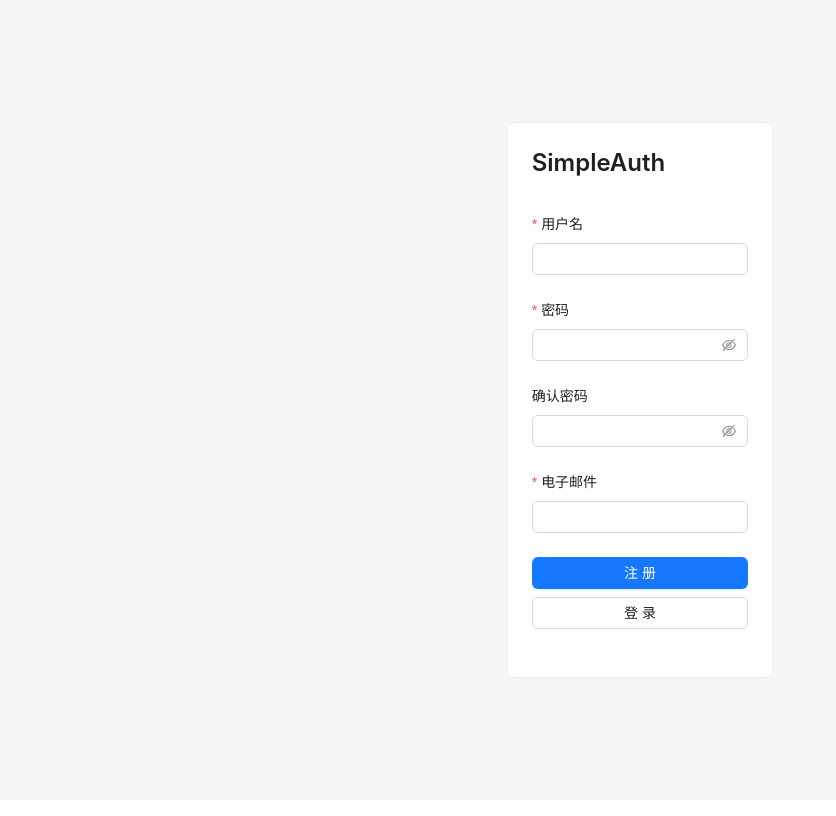
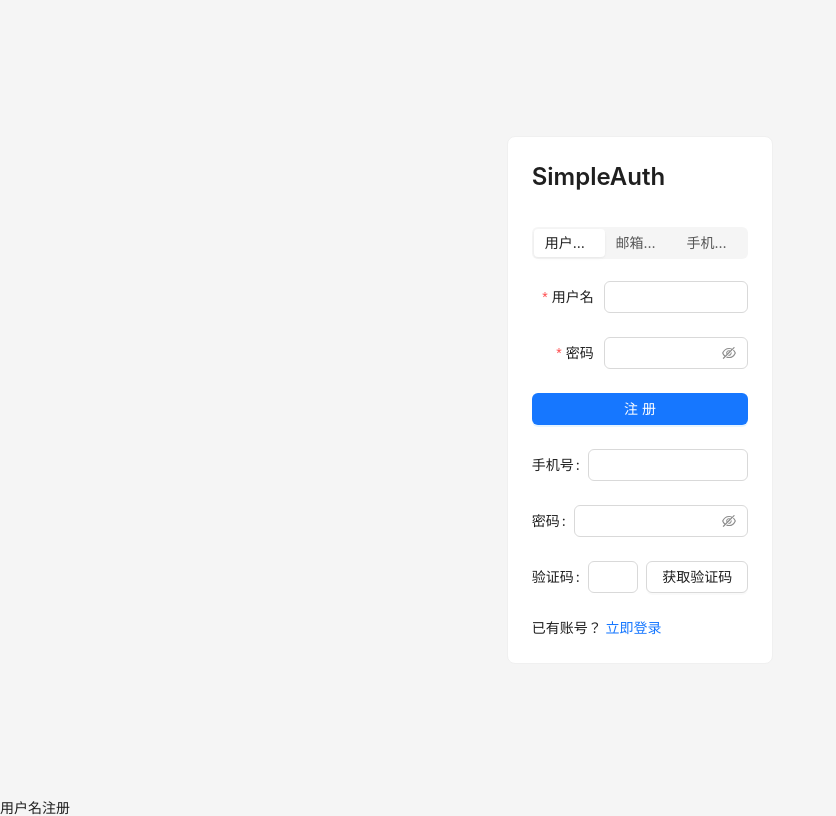
Before and after one commit to YaeSakura0911/SimpleAuth, a Vue app in the folder SimpleAuth-Ui/: page /register in a window 1280 px wide. Shown: the whole page, without its empty margins (0-836 px from the left). Built offline with nearby package versions, Linux system fonts and the light colour scheme.

Commit message:
新增邮箱登录界面和手机号登录界面

```diff
--- a/SimpleAuth-Ui/src/views/RegisterView.vue
+++ b/SimpleAuth-Ui/src/views/RegisterView.vue
@@ -1,29 +1,38 @@
 <script setup>
-import {onBeforeMount, reactive, ref} from "vue";
+import {computed, onBeforeMount, reactive, ref} from "vue";
 import {onBeforeRouteUpdate, useRoute, useRouter} from "vue-router";
 import {githubOAuth} from "@/apis/basic";
+import {message} from "ant-design-vue";
 
 const route = useRoute()
 const router = useRouter()
 const buttonLoading = ref(false)
+const getCaptchaCountdown = ref(60)
+const getCaptchaDisabled = ref(false)
+const captchaButtonText = ref('获取验证码')
+const currentRegisterMethod = ref('用户名注册')
+const showUsernameRegister = ref(true)
 const registerFormRef = ref()
 const registerForm = reactive({
     username: '',
     password: '',
-    confirmPassword: '',
-    email: ''
+    email: '',
+    captcha: ''
+})
+const showEmailRegister = ref(false)
+const emailRegisterFormRef = ref()
+const emailRegisterForm = reactive({
+    email: '',
+    password: ''
 })
 const validateRules = {
     username: [
-        {required: true, message: '请输入用户名！', trigger: 'blur'},
+        {required: true, message: '请输入账号！', trigger: 'blur'},
         {validator: checkUsernameExist, trigger: 'blur'}
     ],
     password: [
         {required: true, message: '请输入密码！', trigger: 'blur'},
         {min: 8, message: '最少8位字符！', trigger: 'blur'}
-    ],
-    confirmPassword: [
-        {validator: checkConfirmPassword, trigger: 'blur'}
     ],
     email: [
         {required: true, message: '请输入电子邮件！', trigger: 'blur'},
@@ -31,6 +40,9 @@ const validateRules = {
     ]
 }
 
+const computeCanSendVerifyCode = computed(() => {
+
+})
 
 function handleFinish() {
     buttonLoading.value = true
@@ -50,16 +62,42 @@ async function checkUsernameExist(_rule, value) {
     return Promise.resolve()
 }
 
-/**
- * 自定义校验规则
- * @param value
- */
-async function checkConfirmPassword(_rule, value) {
-    console.log(_rule, value)
-    if (value !== registerForm.password) {
-        return Promise.reject('两次密码不一致！')
+function handleSegmentedChange(title) {
+    console.log(title)
+
+    switch (title) {
+        case '用户名注册':
+            showUsernameRegister.value = true
+            showEmailRegister.value = false
+            break
+        case '邮箱注册':
+            showUsernameRegister.value = false
+            showEmailRegister.value = true
+            break
+        case '手机号注册':
+
+            break
     }
-    return Promise.resolve()
+}
+
+function handleCaptcha() {
+    getCaptchaDisabled.value = true
+    if (getCaptchaDisabled.value) {
+        // 验证
+
+        // TODO: 调用发送验证码API
+        message.success('验证码发送成功')
+    }
+    const lock = setInterval(() => {
+        getCaptchaCountdown.value = getCaptchaCountdown.value - 1
+        captchaButtonText.value = getCaptchaCountdown.value + '秒后重发'
+        if (getCaptchaCountdown.value === 0) {
+            getCaptchaCountdown.value = 60
+            captchaButtonText.value = '获取验证码'
+            getCaptchaDisabled.value = false
+            clearInterval(lock)
+        }
+    }, 1000)
 }
 </script>
 
@@ -73,11 +111,20 @@ async function checkConfirmPassword(_rule, value) {
 
                         <br/>
 
+                        <a-segmented v-model:value="currentRegisterMethod"
+                                     :options="['用户名注册', '邮箱注册', '手机号注册']" @change="handleSegmentedChange"
+                                     block/>
+
+                        <br/>
+
+                        <!-- 用户名注册 开始 -->
                         <a-form class="register-form"
-                                layout="vertical"
                                 ref="registerFormRef"
+                                v-if="showUsernameRegister"
                                 :model="registerForm"
                                 :rules="validateRules"
+                                :label-col="{ style: { width: '72px' } }"
+                                :colon="false"
                                 @finish="handleFinish">
                             <a-form-item name="username" label="用户名">
                                 <a-input v-model:value="registerForm.username"/>
@@ -85,25 +132,69 @@ async function checkConfirmPassword(_rule, value) {
                             <a-form-item name="password" label="密码">
                                 <a-input-password v-model:value="registerForm.password"/>
                             </a-form-item>
-                            <a-form-item name="confirmPassword" label="确认密码">
-                                <a-input-password v-model:value="registerForm.confirmPassword"/>
+                            <a-form-item>
+                                <a-button type="primary" html-type="submit" :loading="buttonLoading" block>注册</a-button>
                             </a-form-item>
+                        </a-form>
+                        <!-- 用户名注册 结束 -->
+
+                        <!-- 邮箱注册 开始 -->
+                        <a-form class="register-form"
+                                ref="emailRegisterFormRef"
+                                v-if="showEmailRegister"
+                                :model="emailRegisterForm"
+                                :rules="validateRules"
+                                :label-col="{ style: { width: '72px' } }"
+                                :colon="false"
+                                @finish="handleFinish">
                             <a-form-item name="email" label="电子邮件">
-                                <a-input v-model:value="registerForm.email"/>
+                                <a-input v-model:value="emailRegisterForm.email"/>
+                            </a-form-item>
+                            <a-form-item name="password" label="密码">
+                                <a-input-password v-model:value="emailRegisterForm.password"/>
+                            </a-form-item>
+                            <a-form-item name="" label="验证码">
+                                <a-space style="width: 100%">
+                                    <a-input v-model:value="registerForm.captcha"/>
+                                    <a-button :disabled="getCaptchaDisabled" @click="handleCaptcha">{{
+                                            captchaButtonText
+                                        }}
+                                    </a-button>
+                                </a-space>
                             </a-form-item>
                             <a-form-item>
-                                <a-space direction="vertical" style="width: 100%">
-                                    <a-button type="primary" html-type="submit" :loading="buttonLoading" block>注册</a-button>
-                                    <router-link to="/login">
-                                        <a-button block>登录</a-button>
-                                    </router-link>
+                                <a-button type="primary" html-type="submit" :loading="buttonLoading" block>注册</a-button>
+                            </a-form-item>
+                        </a-form>
+                        <!-- 邮箱注册 结束 -->
+
+                        <!-- 手机号注册 开始 -->
+                        <a-form>
+                            <a-form-item name="phone" label="手机号">
+                                <a-input />
+                            </a-form-item>
+                            <a-form-item name="password" label="密码">
+                                <a-input-password v-model:value="emailRegisterForm.password"/>
+                            </a-form-item>
+                            <a-form-item name="" label="验证码">
+                                <a-space style="width: 100%">
+                                    <a-input v-model:value="registerForm.captcha"/>
+                                    <a-button :disabled="getCaptchaDisabled" @click="handleCaptcha">{{
+                                            captchaButtonText
+                                        }}
+                                    </a-button>
                                 </a-space>
                             </a-form-item>
                         </a-form>
+                        <!-- 手机号注册 结束 -->
+
+                        已有账号？
+                        <router-link to="/login">立即登录</router-link>
                     </a-card>
                 </a-col>
             </a-row>
         </a-layout-content>
+        {{ currentRegisterMethod }}
     </a-layout>
 </template>
 
```
